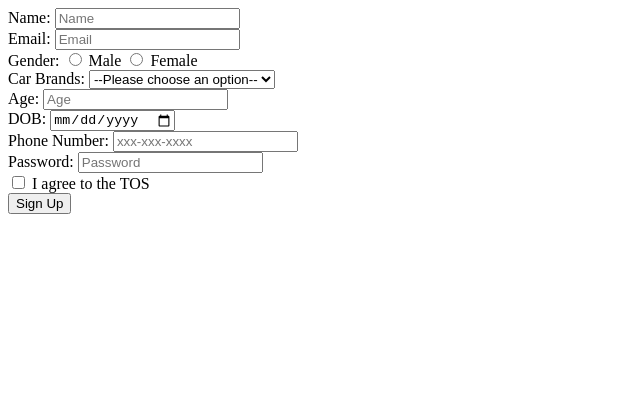
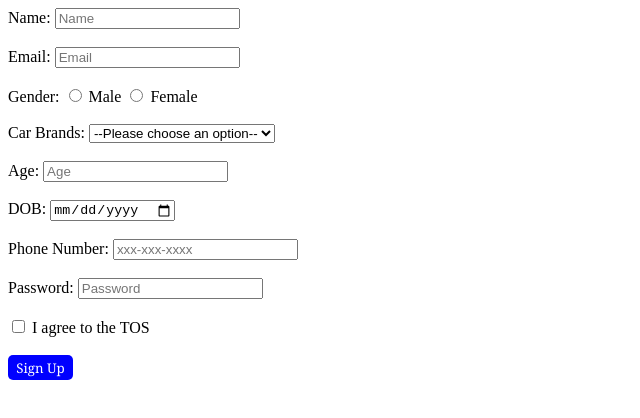
Before and after one commit to acciojob/signup-form-car-sainath161, a website: page main.html in a window 1280 px wide. Shown: the whole page, without its empty margins (0-640 px from the left). Drawn offline with Linux system fonts and the light colour scheme.

Commit message:
created a submission

```diff
--- a/main.html
+++ b/main.html
@@ -4,22 +4,44 @@
 
 <head>
 	<link rel="stylesheet" href="styles.css">
+	<style>
+		button{
+	background: none;
+	border: none;
+	color: white;
+	background-color: blue;
+	cursor: pointer;
+	height: 25px;
+	width: 65px;
+	font-family: georgia;
+	font-weight: 500;
+	border-radius: 5px
+}
+button:hover{
+	background-color: red;
+	height: 30px;
+	width: 70px;
+	transition: .2s ease;
+	font-weight: 700;
+	border-radius: 10px;
+}
+	</style>
 </head>
 
 <body>
 	<!-- the entire body must be written by student -->
-	<form method="post" action="submit.php">
+	<form method="post">
     <label for="name">Name:</label>
-    <input type="text" id="name" name="name" placeholder="Name" required><br>
+    <input type="text" id="name" name="name" placeholder="Name" required><br><br>
 
     <label for="email">Email:</label>
-    <input type="email" id="email" name="email" placeholder="Email" required><br>
+    <input type="email" id="email" name="email" placeholder="Email" required><br><br>
 
     <label>Gender:</label>
     <input type="radio" id="gender_m" name="gender" required>
     <label for="gender_m">Male</label>
     <input type="radio" id="gender_f" name="gender" required>
-    <label for="gender_f">Female</label><br>
+    <label for="gender_f">Female</label><br><br>
 
     <label for="cars">Car Brands:</label>
     <select id="cars" name="cars" required>
@@ -31,24 +53,24 @@
 	  <option value="fortuner">Fortuner</option>
 	  <option value="bmw">BMW</option>
 	  <option value="rolls royce">Rolls Royce</option>
-    </select><br>
+    </select><br><br>
 
     <label for="age">Age:</label>
-    <input type="number" id="age" name="age" placeholder="Age" required><br>
+    <input type="number" id="age" name="age" placeholder="Age" required><br><br>
 
     <label for="dob">DOB:</label>
-    <input type="date" id="dob" name="dob" required><br>
+    <input type="date" id="dob" name="dob" required><br><br>
 
     <label for="tel">Phone Number:</label>
-    <input type="tel" id="tel" name="tel" pattern="[0-9]{3}-[0-9]{3}-[0-9]{4}" placeholder="xxx-xxx-xxxx"><br>
+    <input type="tel" id="tel" name="tel" pattern="[0-9]{3}-[0-9]{3}-[0-9]{4}" placeholder="xxx-xxx-xxxx"><br><br>
 
     <label for="password">Password:</label>
-    <input type="password" id="password" name="password" placeholder="Password" required><br>
+    <input type="password" id="password" name="password" placeholder="Password" required><br><br>
 
     <label>
       <input type="checkbox" id="tos" name="tos" required>
       I agree to the TOS
-    </label><br>
+    </label><br><br>
 
     <button type="submit">Sign Up</button>
   </form>
```
